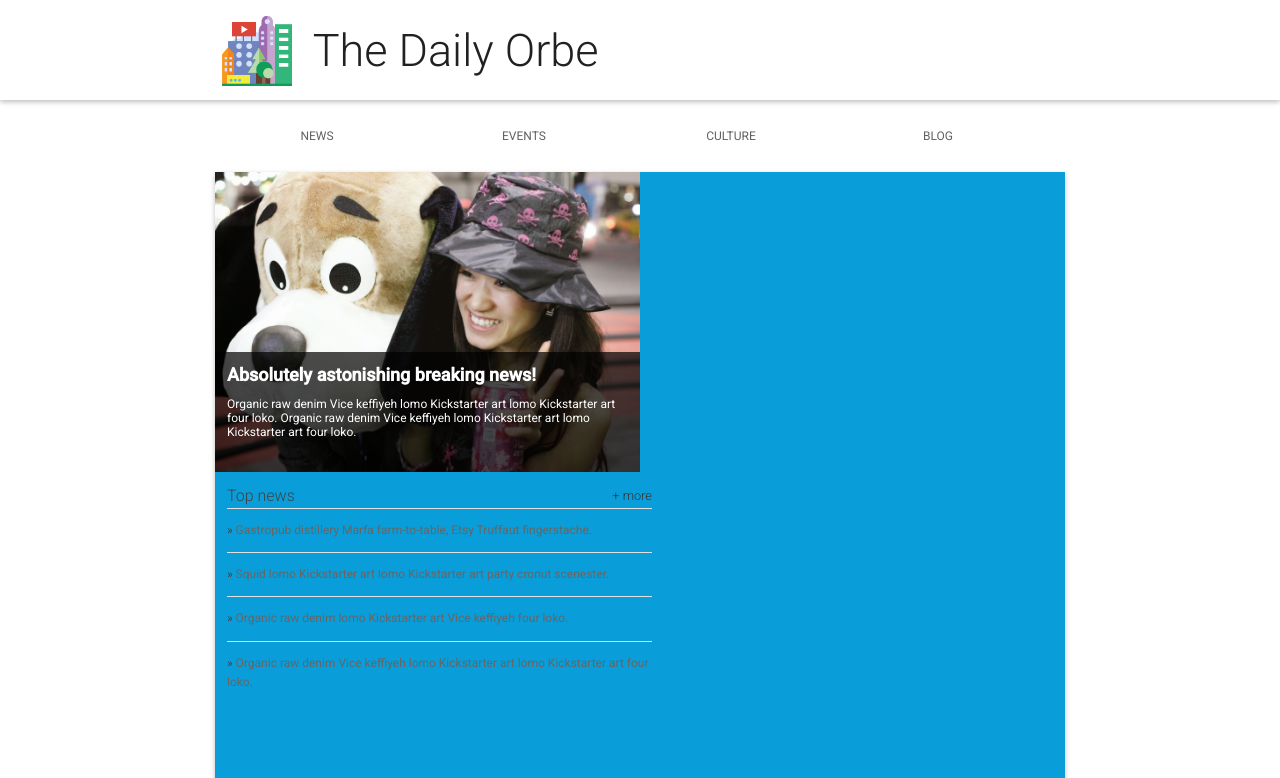
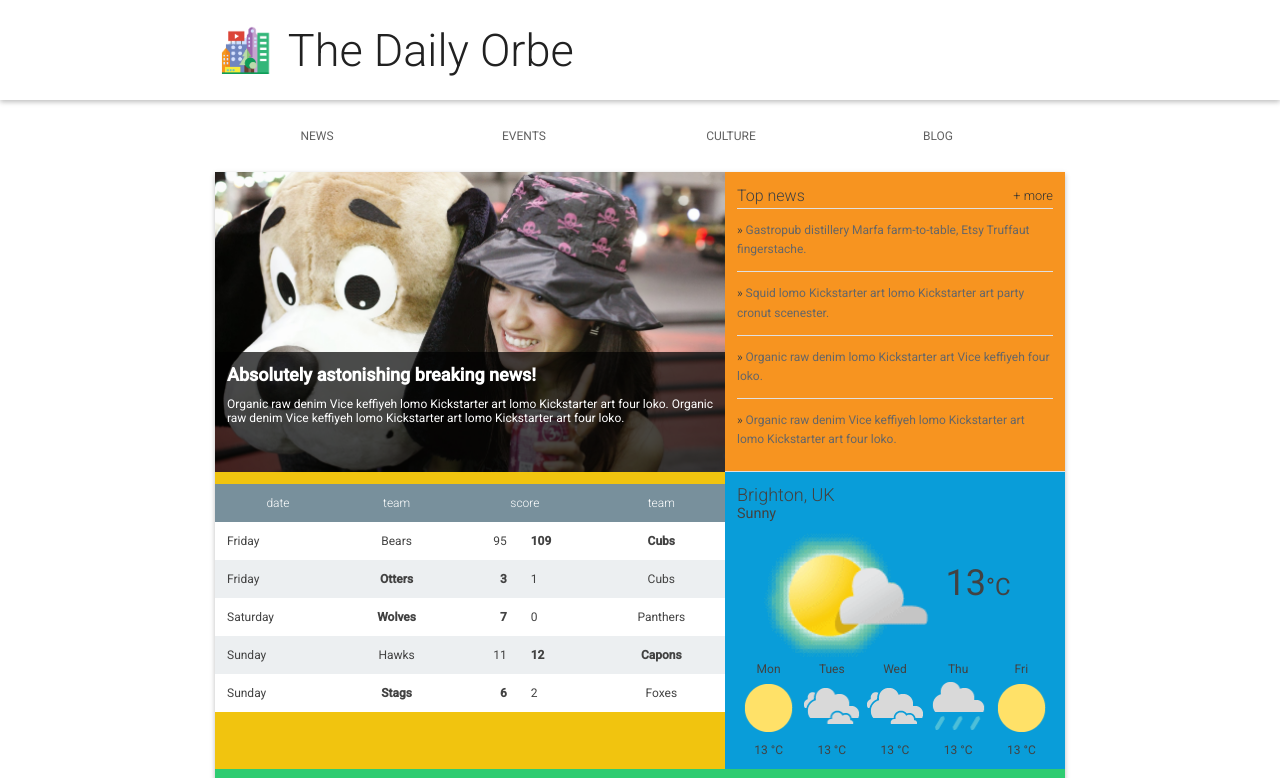
Before and after one commit to cajoue/U-hometown, a plain HTML site: page index.html in a window 1280 px wide. Shown: the top 778 px of the page. Drawn offline with Linux system fonts and the light colour scheme.

Commit message:
reasonably happy with this version

```diff
--- a/css/main.css
+++ b/css/main.css
@@ -1,3 +1,10 @@
+/* Box-sizing border-box */
+* {
+    -moz-box-sizing: border-box;
+    -webkit-box-sizing: border-box;
+    box-sizing: border-box;
+}
+
 body, html, main {
   margin: 0;
   padding: 0;
@@ -16,9 +23,9 @@ h1, h2, h3, h4, h5 {
   margin: 0;
 }
 
-header, nav, footer, section, article, div, {
-  box-sizing: border-box;
-  /*width: 100%;*/
+header, nav, footer, section, article, div, main {
+  display: block;
+  width: 100%;
 }
 
 ul {
@@ -26,11 +33,6 @@ ul {
   padding: 0;
   margin: 0;
 }
-
-/*img, embed, video, object {
-  max-width: 100%;
-}*/
-
 
 
 /*
@@ -54,20 +56,42 @@ ul {
  */
 
 
-
-
-.dark_blue {
-  background-color: #2A457A;
-  color: #efefef;
-}
-
-.light_blue {
-  background-color: #099DD9;
+.red {
+  background-color: #e74c3c;
 }
 
 .orange {
   background-color: #F79420;
 }
+
+.yellow {
+  background-color: #f1c40f;
+}
+
+.green {
+  background-color: #2ecc71;
+}
+
+.blue {
+  background-color: #099DD9;
+}
+
+.indigo {
+  background-color: #2A457A;
+}
+
+.violet {
+  background-color: #9b59b6;
+}
+
+.light-grey {
+  background-color: #bdc3c7;
+}
+
+.grey {
+  background-color: #34495e;
+}
+
 
 
 /*
@@ -75,12 +99,6 @@ ul {
  * Container
  *
  */
-
-/*.container {
-  display: flex;
-  flex-wrap: wrap;
-}*/
-
 
 /*
  *
@@ -101,13 +119,9 @@ ul {
   margin-right: auto;
   display: flex;
   flex-wrap: wrap;
-  /*justify-content: space-around;*/
   align-items: center;
 }
 
-.header__inner > * {
-  /*padding: 10px;*/
-}
 
 .header__logo {
   height: 72px;
@@ -333,6 +347,9 @@ main {
 .weather {
   padding: 1em;
   flex-grow: 1; /* udacity solution */
+  display: flex;
+  flex-wrap: wrap;
+  flex-direction: column;
 }
 
 .weather__location {
@@ -347,12 +364,14 @@ main {
 }
 
 .weather__today {
-  width: 60%;
+  width: 100%;
   vertical-align: middle;
 }
 
 .weather__today__image {
-  vertical-align: middle
+  vertical-align: middle;
+  display: inline-block;
+  width: 66%
 }
 
 .weather__today__temp {
--- a/css/media.css
+++ b/css/media.css
@@ -1,6 +1,7 @@
 .content {
   display: flex;
   flex-wrap: wrap;
+
 }
 
 
@@ -15,8 +16,6 @@
 a#menu svg {
         width: 48px;
         fill: orange;
-        /*float: right;*/
-
       }
 
 
@@ -98,11 +97,11 @@ a#menu svg {
 
 @media screen and (min-width: 700px) {
   .hero {
-    width: 50%;
+    width: 60%;
   }
   .top-news {
     order: 1;
-    width: 50%;
+    width: 40%;
   }
   .scores {
     order: 2;
--- a/index.html
+++ b/index.html
@@ -5,10 +5,10 @@
     <meta name="viewport" content="width=device-width,initial-scale=1.0">
     <meta http-equiv="X-UA-Compatible" content="IE=edge">
     <title>The Daily Orbe</title>
+    <link href="https://necolas.github.io/normalize.css/3.0.2/normalize.css">
     <link href="https://fonts.googleapis.com/css?family=Roboto:300,400,500" rel="stylesheet">
     <link rel="stylesheet" href="css/main.css">
     <link rel="stylesheet" href="css/media.css">
-    <!-- // <script src="https://ajax.googleapis.com/ajax/libs/jquery/1.7.2/jquery.min.js"></script> -->
   </head>
   <body>
 
@@ -39,17 +39,17 @@
 
 
 
-    <main class="light_blue">
+    <main>
 
-      <section class="content">
-        <section class="hero">
+      <section class="light-grey content">
+        <section class="red hero">
           <article class="description">
             <h2>Absolutely astonishing breaking news!</h2>
             <p>Organic raw denim Vice keffiyeh lomo Kickstarter art lomo Kickstarter art four loko. Organic raw denim Vice keffiyeh lomo Kickstarter art lomo Kickstarter art four loko.</p>
           </article>
         </section>
 
-        <section class="news top-news">
+        <section class="orange news top-news">
           <h2 class="news__title">Top news <a href="#" class="news__more">+ more</a></h2>
           <ul>
             <li class="top-news__item">
@@ -67,7 +67,7 @@
           </ul>
         </section>
 
-        <section class="scores">
+        <section class="yellow scores">
           <table class="scores__table">
             <thead>
               <tr>
@@ -118,7 +118,7 @@
           </table>
         </section>
 
-        <section class="weather">
+        <section class="blue weather">
           <span class="weather__location">Brighton, UK</span>
           <span class="weather__desc">Sunny</span>
           <span class="weather__today">
@@ -149,7 +149,7 @@
           </ul>
         </section>
 
-        <section class="news recent-news">
+        <section class="green news recent-news">
           <h2 class="news__title">Latest news <a href="#" class="news__more">+ more</a></h2>
           <ul>
             <li class="snippet">
```
